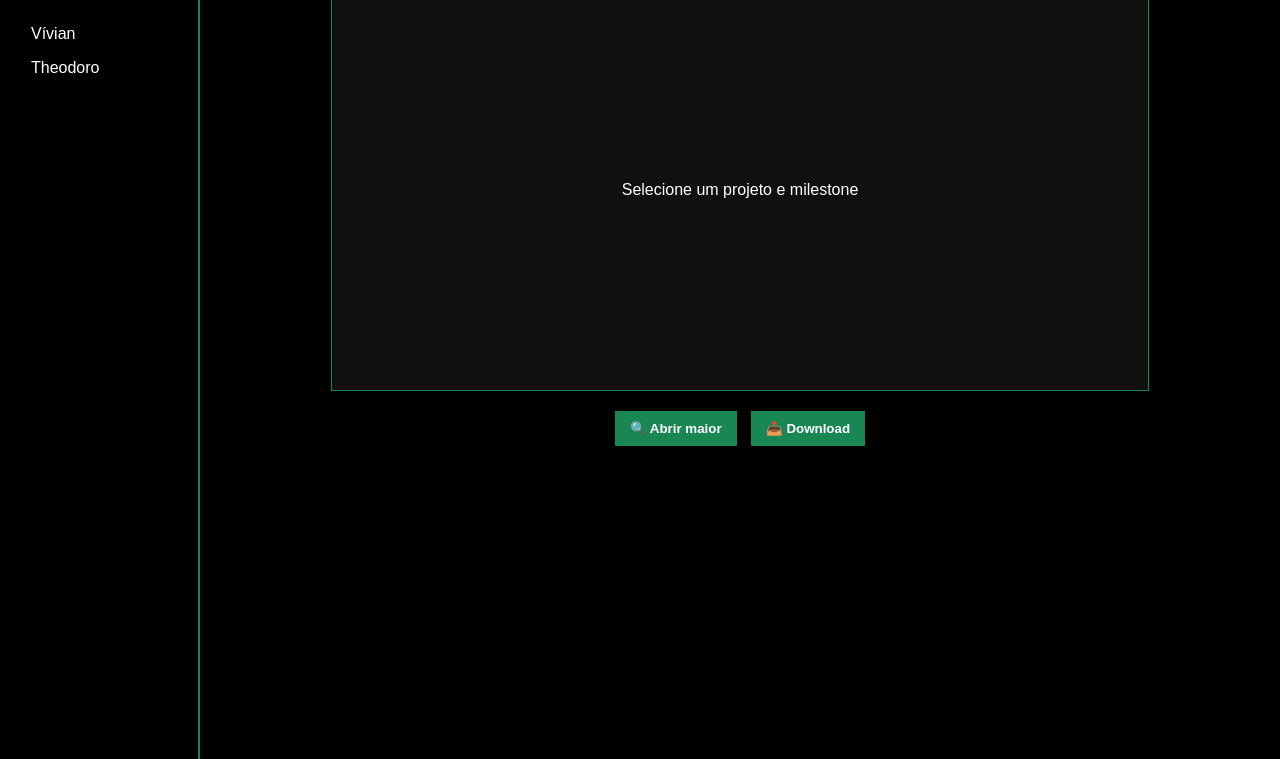
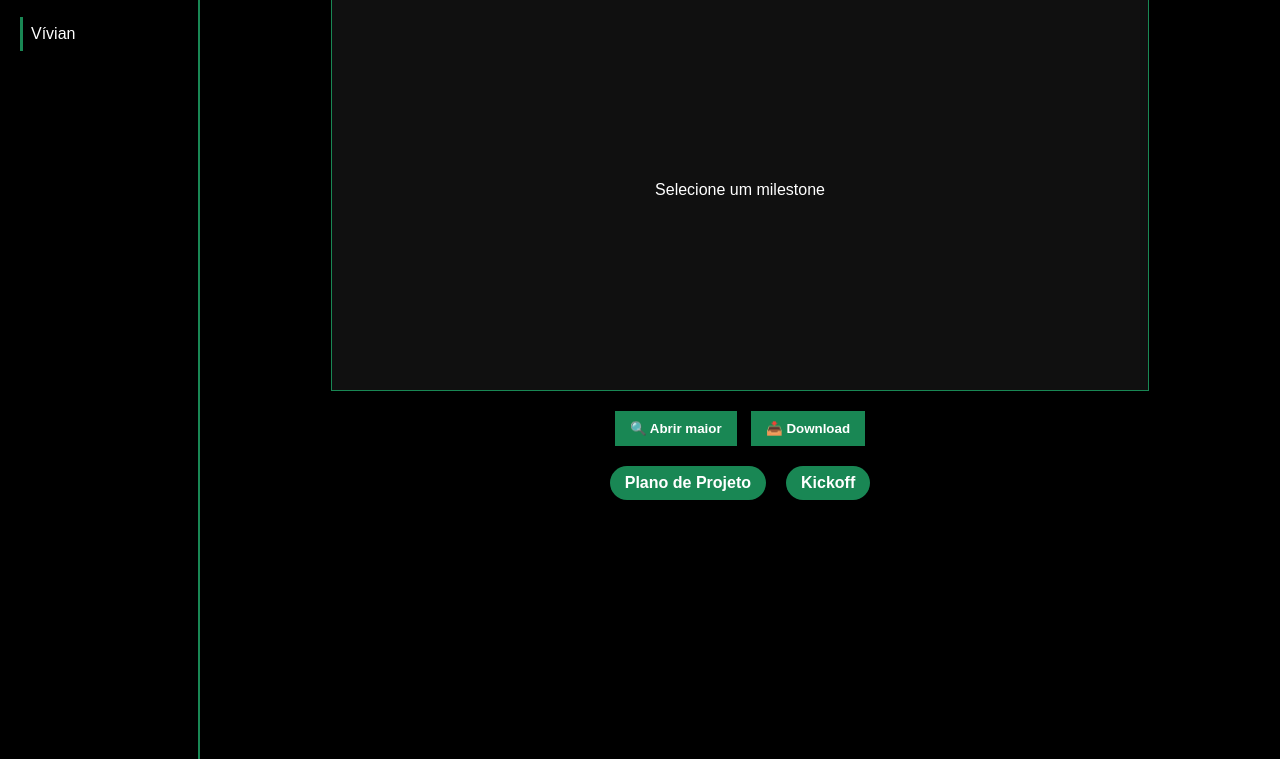
Before and after one commit to Pfx17/projeflixmvp, a plain HTML site: page index.html in a window 1280 px wide. Shown: the part 41-800 px from the top of the page. Drawn offline with Linux system fonts and the light colour scheme.

Commit message:
Add files via upload

```diff
--- a/index.html
+++ b/index.html
@@ -17,20 +17,20 @@ body { margin:0; font-family:Arial,sans-serif; background:#000; color:#fff; disp
 .documento iframe, .documento img { max-width:100%; max-height:100%; }
 .botoes button { background:#198754; color:#fff; border:none; padding:10px 15px; margin:0 5px; cursor:pointer; font-weight:bold; }
 .botoes button:hover { background:#14653f; }
-.timeline { display:flex; margin-top:20px; }
-.timeline span { width:20px; height:20px; background:#198754; border-radius:50%; margin:0 10px; cursor:pointer; }
+.timeline { display:flex; justify-content:center; align-items:center; margin-top:20px; gap:20px; }
+.timeline div { padding:8px 15px; background:#198754; border-radius:20px; cursor:pointer; font-weight:bold; }
+.timeline div:hover { background:#14653f; }
 </style>
 </head>
 <body>
 <div class="sidebar">
 <img src="logo-projeflix.png" alt="Projeflix Logo">
 <ul>
-<li onclick="selecionarProjeto(1)">Vívian</li>
-<li onclick="selecionarProjeto(2)">Theodoro</li>
+<li style="border-left:3px solid #198754;">Vívian</li>
 </ul>
 </div>
 <div class="main">
-<div class="documento" id="quadroDocumento"><span>Selecione um projeto e milestone</span></div>
+<div class="documento" id="quadroDocumento"><span>Selecione um milestone</span></div>
 <div class="botoes">
 <button onclick="abrirMaior()">🔍 Abrir maior</button>
 <button onclick="fazerDownload()">📥 Download</button>
@@ -38,29 +38,37 @@ body { margin:0; font-family:Arial,sans-serif; background:#000; color:#fff; disp
 <div class="timeline" id="timeline"></div>
 </div>
 <script>
-const projetos={
-  1:{
-    nome:"Vívian",
-    fases:[
-      {nome:"Plano de Projeto", tipo:"pdf", doc:"docs/TESTE.pdf"}, // ✅ Edite o nome aqui
-      {nome:"Kickoff", tipo:"carrossel", imagens:["docs/TESTE.png"]} // ✅ Edite o nome aqui
-    ]
-  },
-  2:{
-    nome:"Theodoro",
-    fases:[
-      {nome:"Plano de Projeto", tipo:"pdf", doc:"docs/TESTE.pdf"},
-      {nome:"Kickoff", tipo:"carrossel", imagens:["docs/TESTE.png"]}
-    ]
-  }
+const projeto = {
+  nome:"Vívian",
+  fases:[
+    {nome:"Plano de Projeto", tipo:"pdf", doc:"docs/TESTE.pdf"},
+    {nome:"Kickoff", tipo:"carrossel", imagens:["docs/TESTE.png"]}
+  ]
 };
-let projetoAtual=null,faseAtual=0,slide=0;
-function selecionarProjeto(id){projetoAtual=projetos[id];faseAtual=0;slide=0;montarTimeline();mostrarFase(0);}
-function montarTimeline(){const t=document.getElementById("timeline");t.innerHTML="";
-projetoAtual.fases.forEach((_,i)=>{let e=document.createElement("span");e.onclick=()=>mostrarFase(i);t.appendChild(e);});}
-function mostrarFase(i){faseAtual=i;slide=0;const f=projetoAtual.fases[i],q=document.getElementById("quadroDocumento");
-if(f.tipo==="pdf"){q.innerHTML=`<iframe src="${f.doc}"></iframe>`;}else if(f.tipo==="carrossel"){q.innerHTML=`<img src="${f.imagens[slide]}">`;} }
-function abrirMaior(){const f=projetoAtual.fases[faseAtual];window.open(f.tipo==="pdf"?f.doc:f.imagens[slide],"_blank");}
-function fazerDownload(){const f=projetoAtual.fases[faseAtual];let a=document.createElement('a');
-a.href=f.tipo==="pdf"?f.doc:f.imagens[slide];a.download="";a.click();}
+let faseAtual=0,slide=0;
+function montarTimeline(){
+  const t=document.getElementById("timeline"); t.innerHTML="";
+  projeto.fases.forEach((f,i)=>{
+    let el=document.createElement("div");
+    el.innerText=f.nome;
+    el.onclick=()=>mostrarFase(i);
+    t.appendChild(el);
+  });
+}
+function mostrarFase(i){
+  faseAtual=i; slide=0;
+  const f=projeto.fases[i], q=document.getElementById("quadroDocumento");
+  if(f.tipo==="pdf"){q.innerHTML=`<iframe src="${f.doc}"></iframe>`;}
+  else if(f.tipo==="carrossel"){q.innerHTML=`<img src="${f.imagens[slide]}">`;}
+}
+function abrirMaior(){
+  const f=projeto.fases[faseAtual];
+  window.open(f.tipo==="pdf"?f.doc:f.imagens[slide],"_blank");
+}
+function fazerDownload(){
+  const f=projeto.fases[faseAtual];
+  let a=document.createElement('a');
+  a.href=f.tipo==="pdf"?f.doc:f.imagens[slide]; a.download=""; a.click();
+}
+montarTimeline();
 </script></body></html>
```
